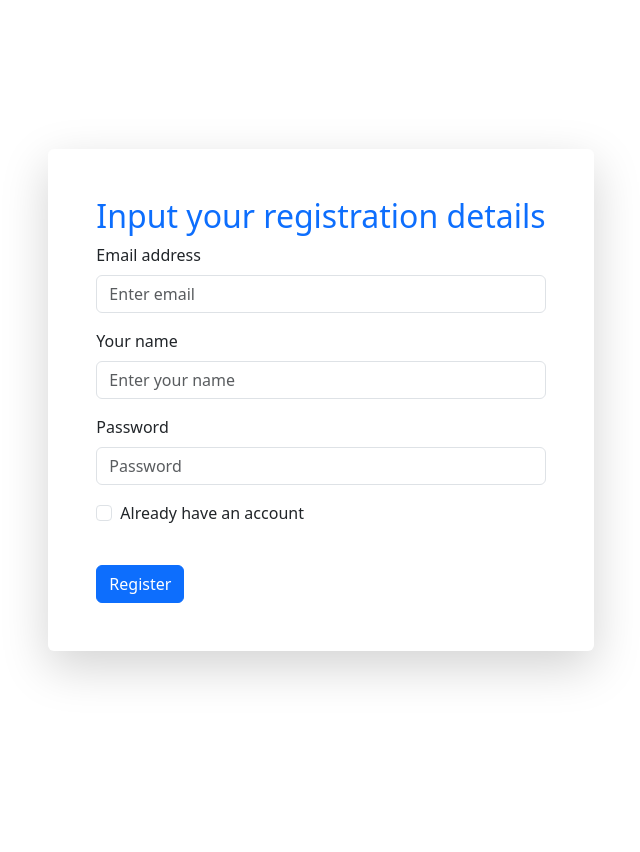
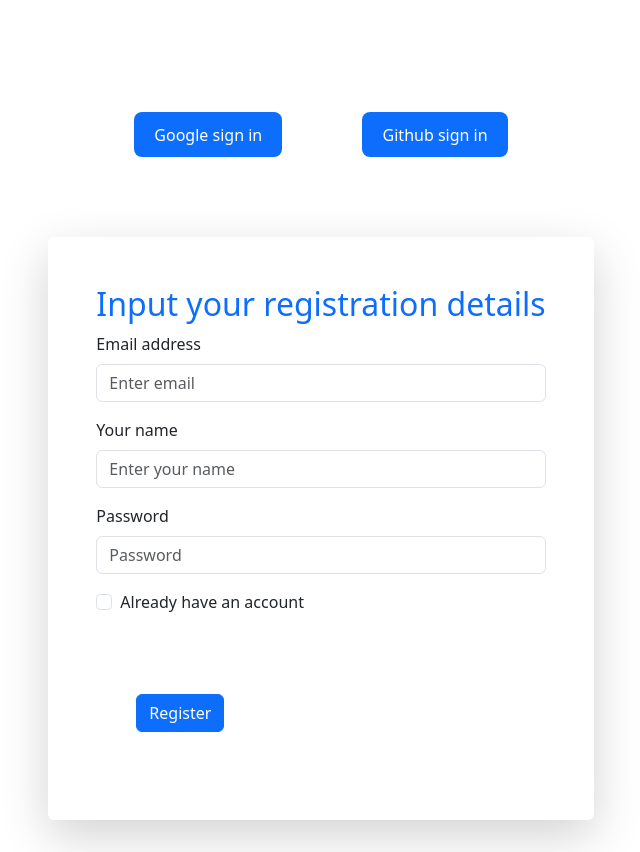
Before and after one commit to webdevmahdi/sign-in-project, a React (Vite) app: page / in a window 1280 px wide. Shown: the whole page, without its empty margins (319-959 px from the left). Before the commit the page ends 800 px from the top, so only its background shows below. Built offline with nearby package versions, Linux system fonts and the light colour scheme.

Commit message:
full complete project

```diff
--- a/src/App.css
+++ b/src/App.css
@@ -2,36 +2,14 @@
   max-width: 1280px;
   margin: 0 auto;
   padding: 2rem;
+  justify-content: center;
 }
-
-.logo {
-  height: 6em;
-  padding: 1.5em;
-  will-change: filter;
-  transition: filter 300ms;
+.sign-in-button,button{
+  margin: 40px;
+  text-align: center;
+  align-items: center;
+  justify-content: center;
 }
-.logo:hover {
-  filter: drop-shadow(0 0 2em #646cffaa);
-}
-.logo.react:hover {
-  filter: drop-shadow(0 0 2em #61dafbaa);
-}
-
-@keyframes logo-spin {
-  from {
-    transform: rotate(0deg);
-  }
-  to {
-    transform: rotate(360deg);
-  }
-}
-
-@media (prefers-reduced-motion: no-preference) {
-  a:nth-of-type(2) .logo {
-    animation: logo-spin infinite 20s linear;
-  }
-}
-
 .card {
   padding: 2em;
 }
--- a/src/App.jsx
+++ b/src/App.jsx
@@ -1,7 +1,7 @@
 import { useState } from 'react';
 import 'bootstrap/dist/css/bootstrap.min.css';
 import app from './firebase.init';
-import { createUserWithEmailAndPassword, getAuth, sendEmailVerification, sendPasswordResetEmail, signInWithEmailAndPassword, updateProfile } from 'firebase/auth'
+import { GithubAuthProvider, GoogleAuthProvider, createUserWithEmailAndPassword, getAuth, sendEmailVerification, sendPasswordResetEmail, signInWithEmailAndPassword, signInWithPopup, updateProfile } from 'firebase/auth'
 import './App.css'
 import { Form, Button, } from 'react-bootstrap';
 
@@ -12,9 +12,30 @@ function App() {
   let [pass, setPass] = useState('');
   let [userName, setUserName] = useState('')
   let [error, setError] = useState('');
+  let [user, setUser] = useState({});
   let [registered, setRegistered] = useState(false);
   let [validated, setValidated] = useState(false);
 
+  let googleProvider = new GoogleAuthProvider();
+  let githubProvider = new GithubAuthProvider();
+
+  let googleSignIn = () => {
+    signInWithPopup(auth, googleProvider)
+      .then(res => {
+        let user = res.user;
+        setUser(user);
+      })
+      .catch(err => setError(err))
+  }
+
+  let githubSignIn = () => {
+    signInWithPopup(auth, githubProvider)
+      .then(res => {
+        let user = res.user;
+        setUser(user);
+      })
+      .catch(err => setError(err))
+  }
 
   let emailBlur = event => {
     setEmail(event.target.value)
@@ -48,7 +69,7 @@ function App() {
   let resetPassword = () => {
     sendPasswordResetEmail(auth, email)
       .then(() => console.log("password has been sent"))
-      .catch(() => console.log('There hapand an error'))
+      .catch(() => console.log('There happen an error'))
   }
 
 
@@ -103,6 +124,11 @@ function App() {
   console.log(email, pass, userName, registered)
   return (
     <div>
+      <div className='sign-in-button'>
+        <button className='bg-primary text-white' onClick={googleSignIn}>Google sign in</button>
+        <button className='bg-primary text-white' onClick={githubSignIn}>Github sign in</button>
+      </div>
+
       <Form className='shadow-lg p-3 p-5 bg-white rounded' noValidate validated={validated} onSubmit={submitForm}>
         <h2 className='text-primary'>Input your {registered ? 'log in' : 'registration'} details</h2>
         <Form.Group className="mb-3" controlId="formBasicEmail">
@@ -133,7 +159,8 @@ function App() {
           <Form.Check onChange={logIn} type="checkbox" label="Already have an account" />
         </Form.Group>
 
-{registered ? <Button onClick={resetPassword} variant='link'>Reset Password</Button> : ''}        <br />
+        {registered ? <Button onClick={resetPassword} variant='link'>Reset Password</Button> : ''}
+        <br />
         <Button variant="primary" type="submit">
           {registered ? "Log in" : "Register"}
         </Button>
```
